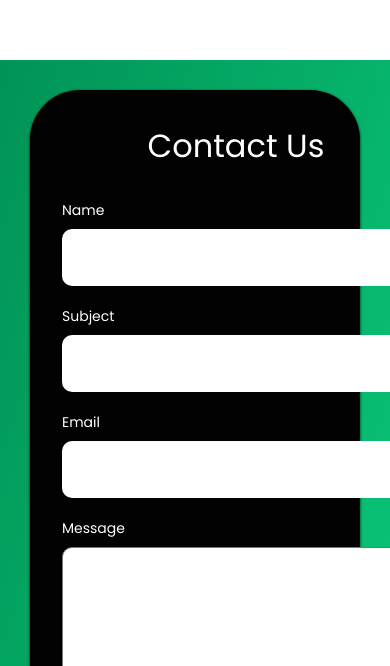
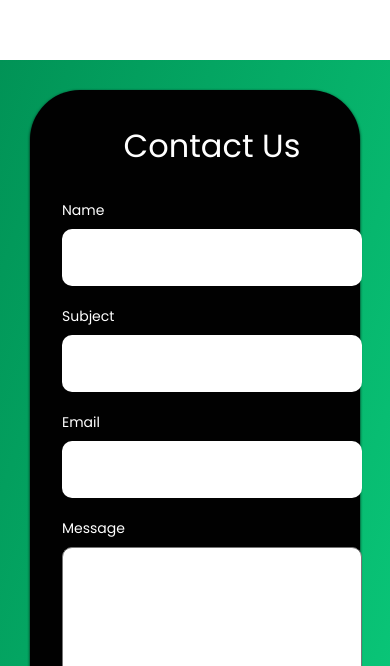
Before and after one commit to Shadyxstep/landform-granite, a React (Create React App) app: page / in a window 390 px wide. Shown: the part 5290-5956 px from the top of the page. Built offline with nearby package versions, Linux system fonts and the light colour scheme.

Commit message:
added media query for contact form input

```diff
--- a/src/components/Contact/ContactElements.js
+++ b/src/components/Contact/ContactElements.js
@@ -72,6 +72,11 @@ export const FormInput = styled.input`
     border-radius: 10px;
     font-weight: 800;
     font-size: 16px;
+
+
+    @media screen and (max-width: 400px) {
+        width: 300px;
+    }
 `
 
 export const FormButton = styled.span`
```
